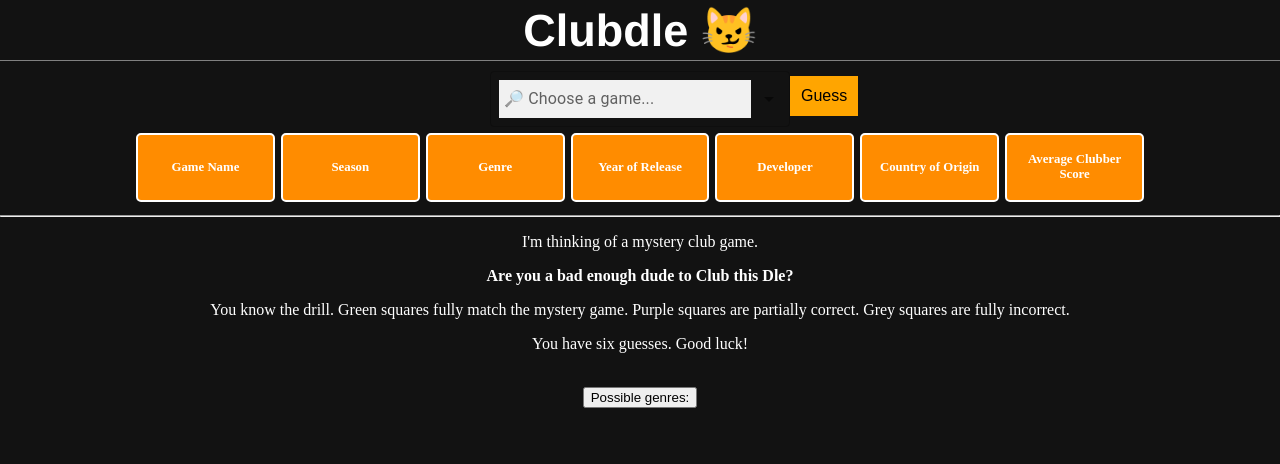
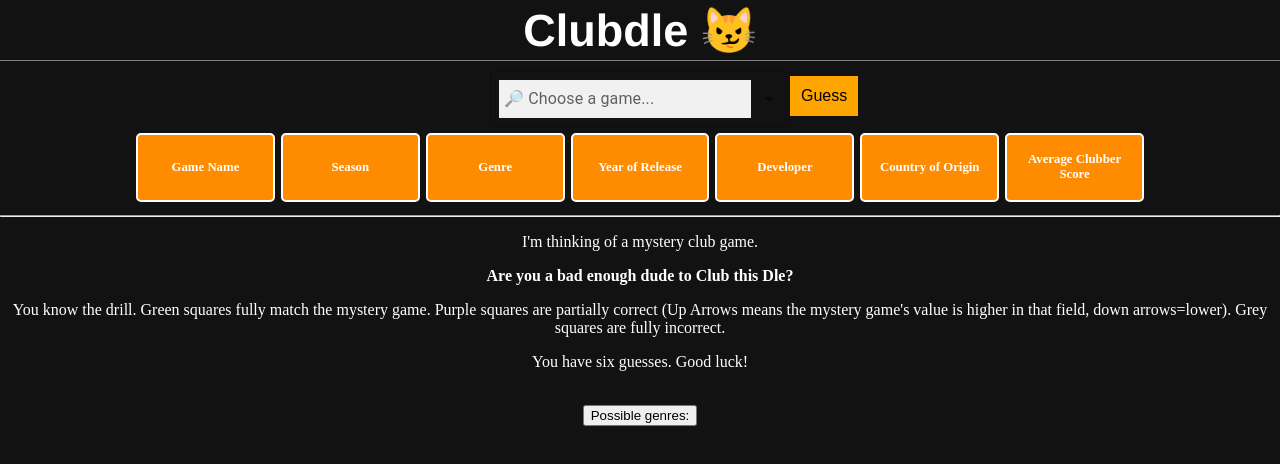
Before and after one commit to WadeNoble/clubdle, a React (Create React App) app: page / in a window 1280 px wide. Shown: the top 464 px of the page. Built offline with nearby package versions, Linux system fonts and the light colour scheme.

Commit message:
fix arrow visual

```diff
--- a/src/App.css
+++ b/src/App.css
@@ -154,25 +154,13 @@ b{
   color: white;
   display: grid;
   place-items: center;
-  background-size:cover;
+  background-size:100% 100%;
   padding: 15px;
   font-size: .8em;
 }
 .legend{
   background-color: #FF8C00;
   font-weight: bold;
-}
-.box.almost{
-  background-color: #b49f39;
-  background-image: none;
-}
-
-.box.wrong{
-  background-color: red;
-}
-
-.box.right{
-  background-color: green;
 }
 
 .letter {
--- a/src/App.js
+++ b/src/App.js
@@ -251,8 +251,9 @@ function App() {
       <p>I'm thinking of a mystery club game.</p>
       <b> Are you a bad enough dude to Club this Dle?</b>
       <p>
-        You know the drill. Green squares fully match the mystery game. Purple squares are
-        partially correct. Grey squares are fully incorrect.{" "}
+        You know the drill. Green squares fully match the mystery game.
+        Purple squares are
+        partially correct (Up Arrows means the mystery game's value is higher in that field, down arrows=lower). Grey squares are fully incorrect.{" "}
       </p>
       <p>You have six guesses. Good luck!</p>
       <b ref={answerRef} hidden={true}>
```
